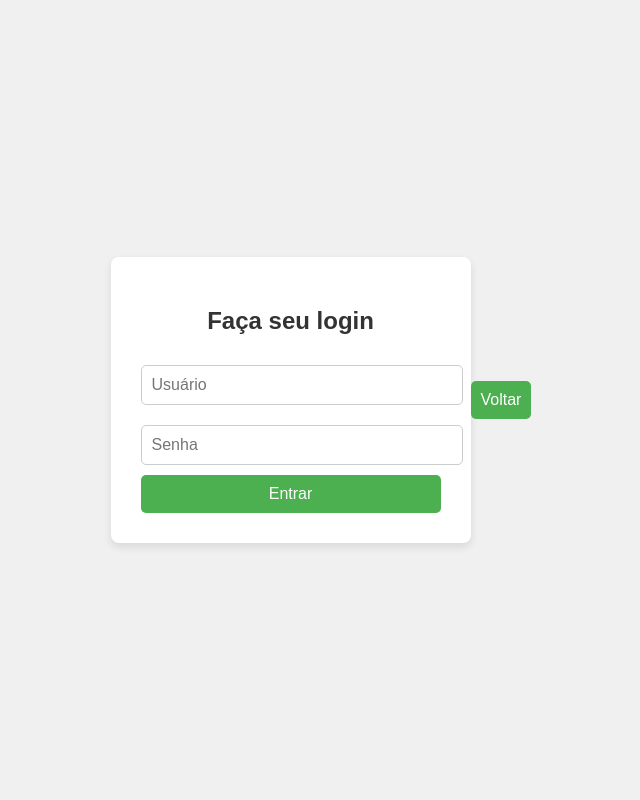
After one commit to CandyDelChurros/Portfolio-FrameworkWeb, a Flask app: page /projetos/lista2/login in a window 1280 px wide. The commit adds this page. Shown: the whole page, without its empty margins (319-959 px from the left). Run offline with Flask 3, Linux system fonts and the light colour scheme.

Commit message:
lista 2 - completa e estilizada

```diff
--- a/app.py
+++ b/app.py
@@ -1,6 +1,10 @@
-from flask import Flask, render_template
+from flask import Flask, render_template,request, session,render_template_string, jsonify,flash, redirect, url_for
+from datetime import datetime
+import json
+from werkzeug.security import generate_password_hash, check_password_hash
 
 app = Flask(__name__)
+app.secret_key = "secret"
 
 @app.route("/")
 def home():
@@ -19,7 +23,6 @@ def l1e1():
 def l1e2():
     return render_template('l1e2.html')
 
-
 def generate_data():
     data = []
     for i in range(1, 998):
@@ -37,5 +40,130 @@ def l1e3():
     data = generate_data()
     return render_template('l1e3.html', data=data)
 
+USER = "snake"
+PASSWORD ="solidsnake"
+
+@app.route("/projetos/lista2/login", methods=["GET", "POST"])
+def login():
+    if "try" not in session:
+        session["try"] = 0
+
+    if request.method == "POST":
+        user = request.form["user"]
+        password = request.form["password"]
+
+        if session["try"] >= 2:
+            return render_template("login.html", msg="Você atingiu o limite de tentativas erradas. Tente novamente mais tarde.", block=True)
+
+        if user == USER and password == PASSWORD:
+            datenow = datetime.now().hour
+
+            if 5 <= datenow < 12:
+                hello = "Bom dia!"
+            elif 12 <= datenow < 18:
+                hello = "Boa tarde!"
+            else:
+                hello = "Boa noite!"
+
+            session["try"] = 0
+            return render_template("welcome.html", hello=hello)
+        else:
+            session["try"] += 1
+            return render_template("login.html", msg="Login ou senha incorretos.", block=False)
+
+    return render_template("login.html", msg=None, block=False)
+
+def template_json(json_data):
+    form_fields = json.loads(json_data)
+    html_fields = ""
+
+    for field in form_fields:
+        field_type = field['type']
+        field_name = field['name']
+        field_label = field['label']
+
+        if field_type == 'text':
+            html_fields += f'<label for="{field_name}">{field_label}</label><input type="text" id="{field_name}" name="{field_name}"><br><br>\n'
+        elif field_type == 'number':
+            html_fields += f'<label for="{field_name}">{field_label}</label><input type="number" id="{field_name}" name="{field_name}"><br><br>\n'
+        elif field_type == 'email':
+            html_fields += f'<label for="{field_name}">{field_label}</label><input type="email" id="{field_name}" name="{field_name}"><br><br>\n'
+
+    template_html = f"""
+    <html>
+    <body>
+        <form method="POST" action="/projetos/l2e2/submit_form">
+            {html_fields}
+            <input type="submit" value="Enviar">
+        </form>
+        <a href="{{{{ url_for('portfolio') }}}}"><button>Voltar!</button></a>
+    </body>
+    </html>
+    """
+    return template_html
+
+@app.route('/projetos/l2e2')
+def forms():
+    json_data = json.dumps([
+        {"name": "nome", "label": "Nome", "type": "text"},
+        {"name": "idade", "label": "Idade", "type": "number"},
+        {"name": "email", "label": "E-mail", "type": "email"}
+    ])
+
+    html_form = template_json(json_data)
+    return render_template_string(html_form)
+
+@app.route('/projetos/l2e2/submit_form', methods=['POST'])
+def submit_form():
+    dados = request.form.to_dict()
+    lista_strings = [f"{key}: {value}" for key, value in dados.items()]
+    return jsonify(lista_strings)
+
+users_db = {
+    "snake": generate_password_hash("solidsnake"),
+    "user2": generate_password_hash("mypassword"),
+}
+
+class User:
+    def __init__(self, username, password):
+        self.username = username
+        self.password = password
+
+    @staticmethod
+    def authenticate(username, password):
+        if username in users_db and check_password_hash(users_db[username], password):
+            return User(username, password)
+        return None
+
+@app.route('/projetos/l2e3/login', methods=['GET', 'POST'])
+def l2e3():
+    if request.method == 'POST':
+        username = request.form['username']
+        password = request.form['password']
+
+        user = User.authenticate(username, password)
+        if user:
+            session['username'] = user.username
+            flash('Login bem-sucedido!', 'success')
+            return redirect(url_for('dashboard'))
+        else:
+            flash('Usuário ou senha inválidos', 'danger')
+
+    return render_template('l2e3.html')
+
+
+@app.route('/projetos/l2e3/dashboard')
+def dashboard():
+    if 'username' in session:
+        return f'Bem-vindo ao seu painel, {session["username"]}!'
+    return redirect(url_for('l2e3'))
+
+
+@app.route('/projetos/l2e3/logout')
+def logout():
+    session.pop('username', None)
+    flash('Você saiu com sucesso', 'info')
+    return redirect(url_for('l2e3'))
+
 if __name__ == "__main__":
     app.run(debug=True)
--- /dev/null
+++ b/static/css/login.css
@@ -0,0 +1,51 @@
+body {
+    font-family: Arial, sans-serif;
+    background-color: #f0f0f0;
+    display: flex;
+    justify-content: center;
+    align-items: center;
+    height: 100vh;
+    margin: 0;
+}
+.login-container {
+    background-color: #fff;
+    padding: 30px;
+    border-radius: 8px;
+    box-shadow: 0 4px 8px rgba(0, 0, 0, 0.1);
+    width: 300px;
+    text-align: center;
+}
+h2 {
+    color: #333;
+}
+input {
+    width: 100%;
+    padding: 10px;
+    margin: 10px 0;
+    border: 1px solid #ccc;
+    border-radius: 5px;
+    font-size: 16px;
+}
+button {
+    width: 100%;
+    padding: 10px;
+    background-color: #4CAF50;
+    color: white;
+    border: none;
+    border-radius: 5px;
+    font-size: 16px;
+    cursor: pointer;
+}
+button:hover {
+    background-color: #45a049;
+}
+.error {
+    color: red;
+    font-size: 14px;
+    margin-top: 10px;
+}
+.message {
+    margin-top: 15px;
+    color: red;
+    font-weight: bold;
+}
--- /dev/null
+++ b/templates/login.html
@@ -0,0 +1,28 @@
+<!DOCTYPE html>
+<html lang="en">
+<head>
+    <meta charset="UTF-8">
+    <meta name="viewport" content="width=device-width, initial-scale=1.0">
+    <title>Tela de Login</title>
+    <link rel="stylesheet" href="{{url_for('static', filename='css/login.css')}}">
+</head>
+<body>
+    <div class="login-container">
+        <h2>Faça seu login</h2>
+        <form method="POST">
+            <input type="text" name="user" placeholder="Usuário" required>
+            <input type="password" name="password" placeholder="Senha" required>
+            <button type="submit" {% if block %}disabled{% endif %}>Entrar</button>
+        </form>
+
+        {% if msg %}
+            <p class="error">{{ msg }}</p>
+        {% endif %}
+
+        {% if block %}
+            <p class="message">Você atingiu o limite de tentativas erradas. Tente novamente mais tarde.</p>
+        {% endif %}
+    </div>
+    <a href="{{url_for('portfolio')}}"><button>Voltar</button></a>
+</body>
+</html>
```
Also changed, not shown: static/css/welcome.css (added, +13 -0 lines), templates/index.html (+17 -5 lines), templates/l2e3.html (added, +32 -0 lines), templates/portfolio.html (+9 -7 lines), templates/welcome.html (added, +14 -0 lines), static/img/login.png (added).
